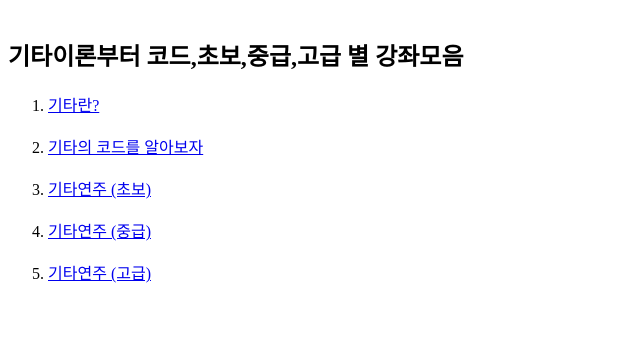
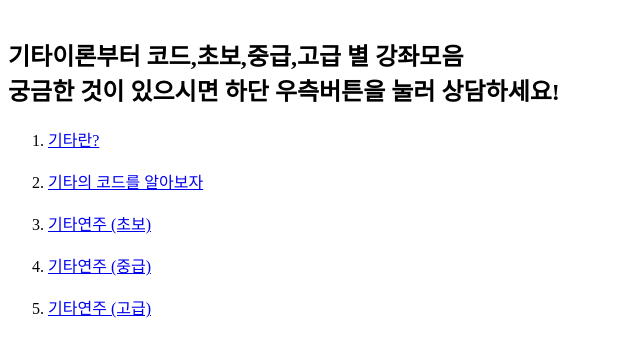
Before and after one commit to soogeun/guitar-web-site, a plain HTML site: page index.html in a window 1280 px wide. Shown: the part 130-486 px from the top of the page, without its empty margins (0-640 px from the left). Drawn offline with Linux system fonts and the light colour scheme.

Commit message:
second version

```diff
--- a/index.html
+++ b/index.html
@@ -21,7 +21,8 @@
         <h1>기타의 모든것</h1>
     </div>
     <div class="subtitle">
-        <h2>기타이론부터 코드,초보,중급,고급 별 강좌모음 </h2>
+        <h2>기타이론부터 코드,초보,중급,고급 별 강좌모음 <br>궁금한 것이 있으시면 하단 우측버튼을 눌러 상담하세요!
+        </h2>
     </div>
     <ol>
         <li><a href="https://namu.wiki/w/%EA%B8%B0%ED%83%80" target="blank">기타란?</a></li><br>
@@ -31,6 +32,23 @@
         <li><a href="h4.html">기타연주 (고급)</a></li>
 
     </ol>
+
+
+
+
+    <!--Start of Tawk.to Script-->
+    <script type="text/javascript">
+        var Tawk_API = Tawk_API || {}, Tawk_LoadStart = new Date();
+        (function () {
+            var s1 = document.createElement("script"), s0 = document.getElementsByTagName("script")[0];
+            s1.async = true;
+            s1.src = 'https://embed.tawk.to/601fe28bc31c9117cb76a80b/1etu8pso8';
+            s1.charset = 'UTF-8';
+            s1.setAttribute('crossorigin', '*');
+            s0.parentNode.insertBefore(s1, s0);
+        })();
+    </script>
+    <!--End of Tawk.to Script-->
 </body>
 
 </html>
```
